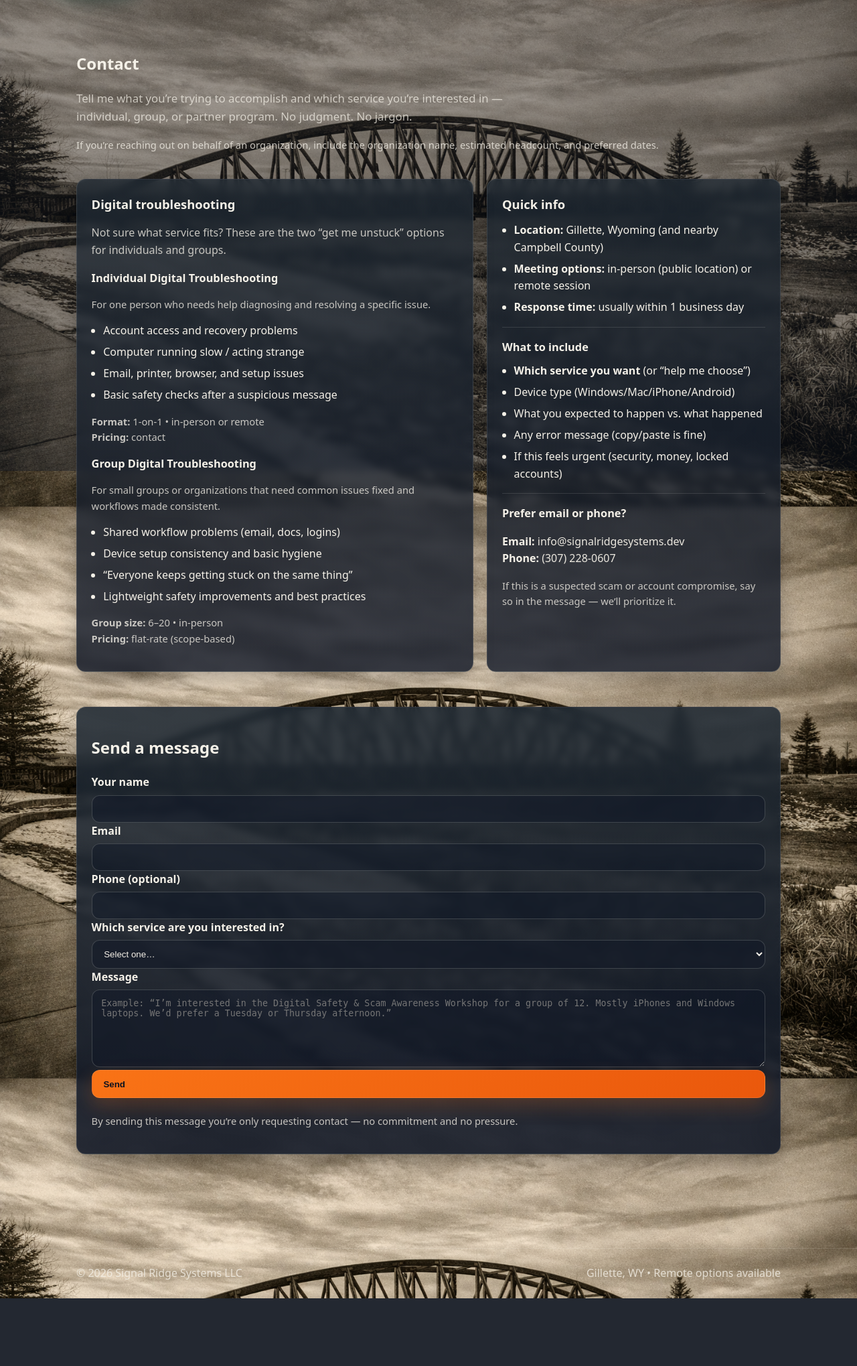
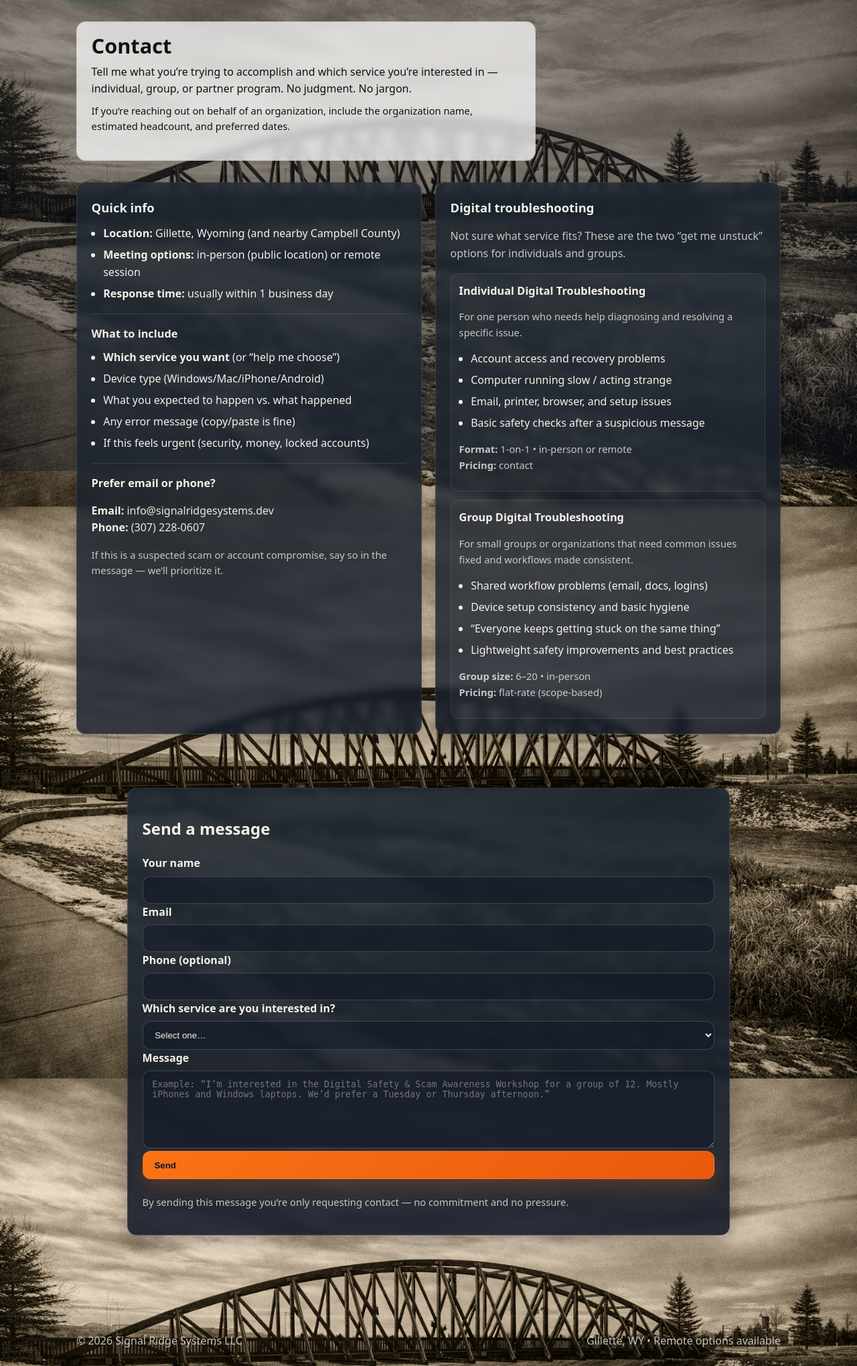
Before and after one commit to Signal-Ridge-SysAdmin/Signal-Ridge-Systems-Website, a Flask app: page /contact in a window 1280 px wide. Shown: the part 97-2136 px from the top of the page at 67% size. Before the commit the page ends 2035 px from the top, so only its background shows below. Run offline with Flask 3, Linux system fonts and the light colour scheme.

Commit message:
Refactor Contact & Links headers for consistent styling
- Unified header structure using page-header.light
- Fixed padding/margin inconsistencies
- Standardized light header card styling
- Improved readability and visual alignment

```diff
--- a/static/css/styles.css
+++ b/static/css/styles.css
@@ -69,7 +69,7 @@ body::before{
 main.container {
   padding-top: 2rem;
   padding-bottom: 3.5rem;
-  min-height: calc(100vh - 160px); /* header+footer buffer */
+  min-height: calc(100vh - 160px);
 }
 
 /* =========================
@@ -374,6 +374,41 @@ main.container {
   backdrop-filter: blur(8px);
 }
 
+/* Light variant of page-surface (for headers on bright backgrounds) */
+.page-surface--light{
+  background: rgba(255,255,255,0.72);
+  border: 1px solid rgba(0,0,0,0.10);
+}
+
+.page-surface--light,
+.page-surface--light *{
+  color: #111 !important;
+  text-shadow: none !important;
+}
+
+/* =========================
+   Light Header Variant
+   Use:
+   <section class="page-head light"> ... </section>
+   <section class="page-header light"> ... </section>
+   ========================= */
+
+.page-header.light,
+.page-head.light{
+  display: inline-block;
+  background: rgba(255,255,255,0.72);
+  padding: 1.15rem 1.35rem;
+  border-radius: 14px;
+  backdrop-filter: blur(6px);
+  border: 1px solid rgba(0,0,0,0.08);
+}
+
+.page-header.light * ,
+.page-head.light *{
+  color: #111 !important;
+  text-shadow: none !important;
+}
+
 /* =========================
    Services Helpers + Card Grid
    ========================= */
@@ -528,9 +563,9 @@ main.container {
 
 .card.founder-photo {
   grid-column: span 12;
-  padding: 1rem;            /* gives breathing room */
+  padding: 1rem;
   position: relative;
-  text-align: center;       /* centers the image visually */
+  text-align: center;
 }
 
 @media (min-width: 900px) {
@@ -538,21 +573,19 @@ main.container {
   .card.founder-photo { grid-column: span 4; }
 }
 
-/* Scale the image down instead of cropping it */
 .founder-photo .portrait {
   display: block;
   width: 100%;
-  max-width: 420px;         /* THIS is the key control */
+  max-width: 420px;
   height: auto;
 
-  margin: 0 auto;           /* horizontal centering */
-  border-radius: 12px;      /* softer than full card radius */
+  margin: 0 auto;
+  border-radius: 12px;
 }
 
-/* Overlay + caption still work, but only if you want them */
 .portrait-overlay {
   position: absolute;
-  inset: 1rem;              /* match padding */
+  inset: 1rem;
   background: linear-gradient(
     180deg,
     rgba(17,24,39,0.00),
@@ -592,25 +625,29 @@ main.container {
   opacity: 0.92;
 }
 
+/* TOP GRID: info + troubleshooting */
 .contact-grid {
   display: grid;
   grid-template-columns: 1fr;
   gap: 1.25rem;
   padding: 0.5rem 0 2rem;
-
-  grid-template-areas:
-    "info"
-    "form";
 }
 
-.contact-info { grid-area: info; }
-.contact-form { grid-area: form; }
-
+/* On desktop: two columns */
 @media (min-width: 900px) {
   .contact-grid {
-    grid-template-columns: 1.15fr 0.85fr;
-    grid-template-areas: "form info";
+    grid-template-columns: 1fr 1fr;
   }
+}
+
+/* Bottom form section (centers form and gives breathing room) */
+.contact-form-section {
+  margin-top: 1.75rem;
+}
+
+.contact-form.wide {
+  max-width: 900px;
+  margin: 0 auto;
 }
 
 /* Only applied when you use class="panel contact-panel ..." */
@@ -686,6 +723,15 @@ main.container {
 /* Honeypot field (hidden) */
 .hp { position: absolute; left: -9999px; top: -9999px; }
 
+/* New helpers for troubleshooting panel cards */
+.stack { display: grid; gap: 12px; }
+.mini-card {
+  padding: 12px;
+  border-radius: 12px;
+  background: rgba(255,255,255,0.03);
+  border: 1px solid rgba(245,241,232,0.10);
+}
+
 /* =========================
    Flash Messages
    ========================= */
--- a/templates/contact.html
+++ b/templates/contact.html
@@ -2,20 +2,24 @@
 {% block title %}Contact | Signal Ridge Systems LLC{% endblock %}
 
 {% block content %}
-<section class="page-head">
-  <h1>Contact</h1>
-  <p class="lead">
+
+<!-- Header (same structure + classes as Links page) -->
+<section class="page-header light">
+  <h1 class="page-title">Contact</h1>
+  <p class="page-lead">
     Tell me what you’re trying to accomplish and which service you’re interested in — individual, group, or partner program.
     No judgment. No jargon.
   </p>
-  <p class="muted small">
+  <p class="page-lead muted small" style="margin-top:-0.75rem;">
     If you’re reaching out on behalf of an organization, include the organization name, estimated headcount, and preferred dates.
   </p>
 </section>
 
+
 <!-- TOP: Info + service clarity -->
 <section class="contact-grid">
-  <!-- Mobile-first: Quick Info first -->
+
+  <!-- Quick Info -->
   <aside class="panel contact-panel subtle contact-info">
     <h2 class="h3">Quick info</h2>
 
@@ -59,6 +63,7 @@
     </p>
 
     <div class="stack">
+
       <!-- Individual troubleshooting -->
       <div class="mini-card">
         <h3 class="h4">Individual Digital Troubleshooting</h3>
@@ -94,6 +99,7 @@
           <strong>Pricing:</strong> flat-rate (scope-based)
         </p>
       </div>
+
     </div>
   </aside>
 </section>
@@ -114,7 +120,7 @@
         <input id="email" name="email" type="email" autocomplete="email" required />
       </div>
 
-      <!-- Honeypot (bots fill; humans never see) -->
+      <!-- Honeypot -->
       <div class="hp">
         <label for="company">Company</label>
         <input id="company" name="company" type="text" autocomplete="off" tabindex="-1" />
@@ -173,4 +179,5 @@
     </form>
   </div>
 </section>
+
 {% endblock %}
--- a/templates/links.html
+++ b/templates/links.html
@@ -2,7 +2,7 @@
 {% block title %}Links & Resources | Signal Ridge Systems LLC{% endblock %}
 
 {% block content %}
-<section class="page-header">
+<section class="page-header light">
   <h1 class="page-title">Links & Resources</h1>
   <p class="page-lead">
     Community organizations, workforce support, veteran resources, and trusted referrals.
```
